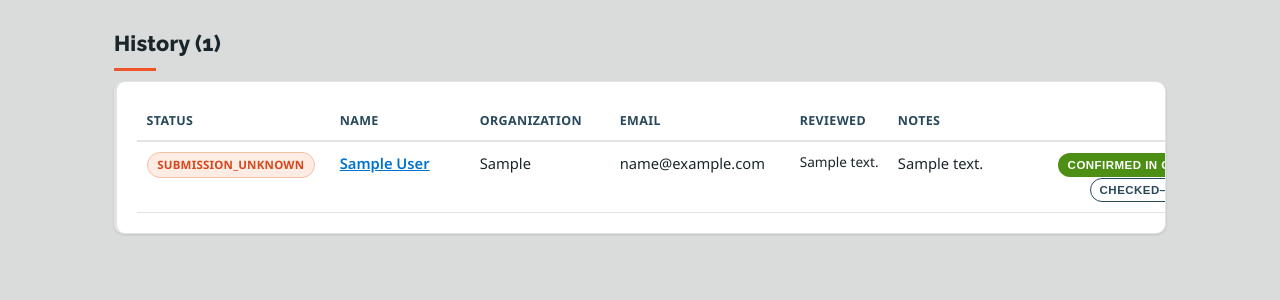
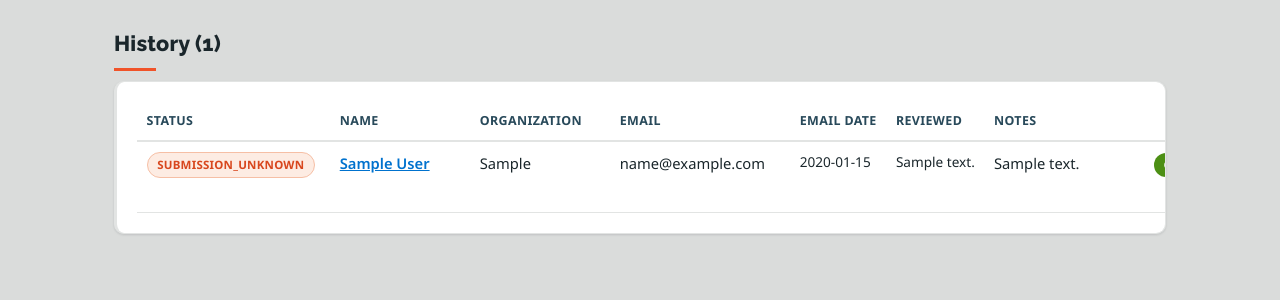
Before and after one commit to Kkaess1/Bal-Seal-Lead-Entry-Pipeline, a Flask app: page /history in a window 1280 px wide. Shown: the part 125-425 px from the top of the page. Run offline with Flask 3, Linux system fonts and the light colour scheme; tables that the repository leaves empty hold one stand-in row (values such as "Sample post").

Commit message:
Display original email sent/received date on dashboard cards and history table

```diff
--- a/dashboard/app.py
+++ b/dashboard/app.py
@@ -71,6 +71,27 @@
         lead['details_flat'] = email_cleaner.condense_paragraphs(cleaned) if cleaned else None
     lead['email_thread'] = db.get_lead_email_thread(lead['id'])
     lead['has_followup'] = len(lead['email_thread']) > 1
+
+    # Extract & format the date the email was received / sent
+    raw_date = None
+    if lead['email_thread'] and lead['email_thread'][0].get('received_at'):
+        raw_date = lead['email_thread'][0]['received_at']
+    elif lead.get('created_at'):
+        raw_date = lead['created_at']
+
+    if raw_date:
+        try:
+            # Parse ISO date string and format nicely (e.g., Jul 23, 2026 11:08 AM)
+            dt = datetime.fromisoformat(raw_date.replace('Z', '+00:00'))
+            lead['received_date_formatted'] = dt.strftime('%b %d, %Y %I:%M %p')
+            lead['received_date_short'] = dt.strftime('%b %d, %Y')
+        except Exception:
+            lead['received_date_formatted'] = raw_date[:16].replace('T', ' ')
+            lead['received_date_short'] = raw_date[:10]
+    else:
+        lead['received_date_formatted'] = None
+        lead['received_date_short'] = None
+
     return lead
 
 
--- a/dashboard/templates/_lead_table.html
+++ b/dashboard/templates/_lead_table.html
@@ -4,6 +4,7 @@
   <tr><td>Email</td><td>{{ lead.email or '—' }}</td></tr>
   <tr><td>Phone</td><td>{{ lead.phone or lead.phone_mobile or '—' }}</td></tr>
   <tr><td>Location</td><td>{{ lead.location or '—' }}</td></tr>
+  <tr><td>Email Date</td><td>{% if lead.received_date_formatted %}<strong>{{ lead.received_date_formatted }}</strong>{% else %}<span class="meta">Unknown</span>{% endif %}</td></tr>
   <tr>
     <td>Territory</td>
     <td>{% if lead.assigned_tm %}{{ lead.assigned_tm }}{% else %}<span class="text-warn">Unassigned</span>{% endif %}</td>
--- a/dashboard/templates/history.html
+++ b/dashboard/templates/history.html
@@ -13,6 +13,7 @@
             <th style="padding: 0.6rem; min-width: 140px;">Name</th>
             <th style="padding: 0.6rem; min-width: 140px;">Organization</th>
             <th style="padding: 0.6rem; min-width: 180px;">Email</th>
+            <th style="padding: 0.6rem; width: 140px; white-space: nowrap;">Email Date</th>
             <th style="padding: 0.6rem; width: 140px; white-space: nowrap;">Reviewed</th>
             <th style="padding: 0.6rem; min-width: 160px;">Notes</th>
             <th style="padding: 0.6rem; width: 130px; text-align: right;">Action</th>
@@ -29,6 +30,9 @@
               </td>
               <td style="padding: 0.65rem 0.6rem; vertical-align: top;">{{ lead.organization or '—' }}</td>
               <td style="padding: 0.65rem 0.6rem; vertical-align: top; word-break: break-all;">{{ lead.email or '—' }}</td>
+              <td style="padding: 0.65rem 0.6rem; vertical-align: top; white-space: nowrap; font-size: 0.85rem;">
+                {{ lead.received_date_short or '—' }}
+              </td>
               <td style="padding: 0.65rem 0.6rem; vertical-align: top; white-space: nowrap; font-size: 0.85rem;">
                 {{ (lead.reviewed_at or '')[:16]|replace('T', ' ') or '—' }}
               </td>
```
